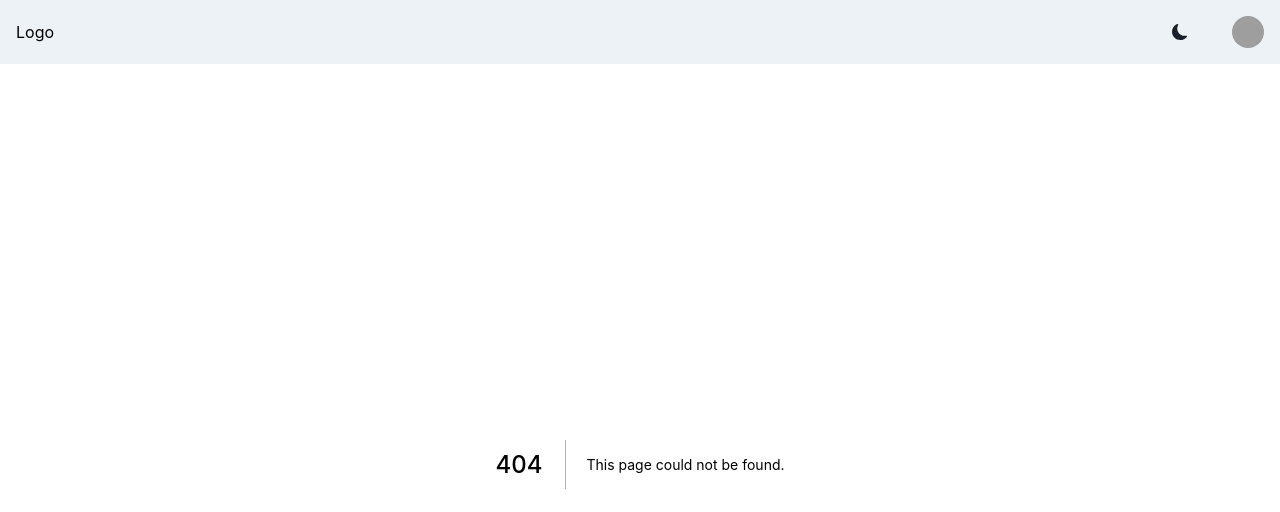
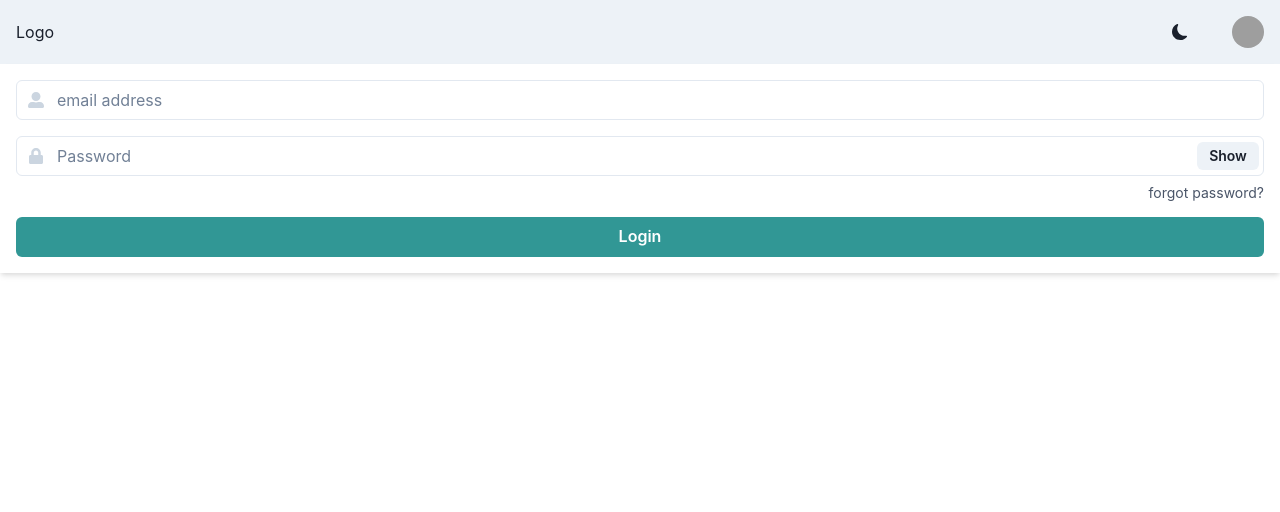
Before and after one commit to alexxxmf/menu-restaurant-app, a Next.js app in the folder client/: page /login in a window 1280 px wide. Before the commit this address had no page. Shown: the top 512 px of the page. Built offline with nearby package versions, Linux system fonts and the light colour scheme; grey boxes are pictures that could not be loaded.

Commit message:
Added formik and plugged the login page

```diff
--- a/client/components/LoginForm/index.tsx
+++ b/client/components/LoginForm/index.tsx
@@ -1,7 +1,5 @@
-import { useState } from "react";
+import { FormEventHandler, useState } from "react";
 import {
-  Flex,
-  Heading,
   Input,
   Button,
   InputGroup,
@@ -10,24 +8,53 @@ import {
   chakra,
   Box,
   Link,
-  Avatar,
   FormControl,
   FormHelperText,
   InputRightElement,
+  FormErrorMessage,
 } from "@chakra-ui/react";
+import { Field, Form, Formik, FormikValues, useFormik } from "formik";
 import { FaUserAlt, FaLock } from "react-icons/fa";
+import * as Yup from "yup";
+
+const loginValidationSchema = Yup.object().shape({
+  email: Yup.string().email().required("Required"),
+  password: Yup.string().min(16, "Too Short!").required("Required"),
+});
 
 const CFaUserAlt = chakra(FaUserAlt);
 const CFaLock = chakra(FaLock);
 
+const initialValues = {
+  email: "",
+  password: "",
+};
+
 export const LoginForm = () => {
   const [showPassword, setShowPassword] = useState(false);
+
+  const formik = useFormik({
+    initialValues,
+    onSubmit: (values: FormikValues) => {
+      alert(JSON.stringify(values, null, 2));
+    },
+    validationSchema: loginValidationSchema,
+  });
+
+  const { submitForm, handleChange, values, errors, resetForm, isSubmitting } =
+    formik;
 
   const handleShowClick = () => setShowPassword(!showPassword);
 
   return (
     <Box minW={{ base: "90%", md: "468px" }} rounded="md">
-      <form>
+      <form
+        onSubmit={(e) => {
+          e.preventDefault();
+          submitForm();
+          resetForm();
+        }}
+      >
         <Stack
           spacing={4}
           p="1rem"
@@ -39,17 +66,28 @@ export const LoginForm = () => {
               <InputLeftElement pointerEvents="none">
                 <CFaUserAlt color="gray.300" />
               </InputLeftElement>
-              <Input type="email" placeholder="email address" />
+              <Input
+                type="email"
+                name="name"
+                placeholder="email address"
+                value={values.email}
+                onChange={handleChange}
+              />
             </InputGroup>
+            <FormErrorMessage>{errors.email}</FormErrorMessage>
           </FormControl>
+
           <FormControl>
             <InputGroup>
               <InputLeftElement pointerEvents="none" color="gray.300">
                 <CFaLock color="gray.300" />
               </InputLeftElement>
               <Input
+                name="password"
+                onChange={handleChange}
                 type={showPassword ? "text" : "password"}
                 placeholder="Password"
+                value={values.password}
               />
               <InputRightElement width="4.5rem">
                 <Button h="1.75rem" size="sm" onClick={handleShowClick}>
@@ -57,16 +95,19 @@ export const LoginForm = () => {
                 </Button>
               </InputRightElement>
             </InputGroup>
+            <FormErrorMessage>{errors.email}</FormErrorMessage>
             <FormHelperText textAlign="right">
               <Link>forgot password?</Link>
             </FormHelperText>
           </FormControl>
+
           <Button
             borderRadius="md"
             type="submit"
             variant="solid"
             colorScheme="teal"
             width="full"
+            disabled={isSubmitting}
           >
             Login
           </Button>
--- a/client/package.json
+++ b/client/package.json
@@ -16,11 +16,13 @@
     "@chakra-ui/storybook-addon": "^4.0.3",
     "@emotion/react": "^11.9.3",
     "@emotion/styled": "^11.9.3",
+    "formik": "^2.2.9",
     "framer-motion": "^4.1.17",
     "next": "12.2.2",
     "react": "18.2.0",
     "react-dom": "18.2.0",
-    "react-icons": "^4.4.0"
+    "react-icons": "^4.4.0",
+    "yup": "^0.32.11"
   },
   "devDependencies": {
     "@babel/core": "^7.18.6",
--- /dev/null
+++ b/client/pages/login.tsx
@@ -0,0 +1,12 @@
+import type { NextPage } from "next";
+import { LoginForm } from "../components";
+
+const Login: NextPage = () => {
+  return (
+    <div>
+      <LoginForm />
+    </div>
+  );
+};
+
+export default Login;
```
Also changed, not shown: 1 other file (tests, documents, lock files or other folders).
